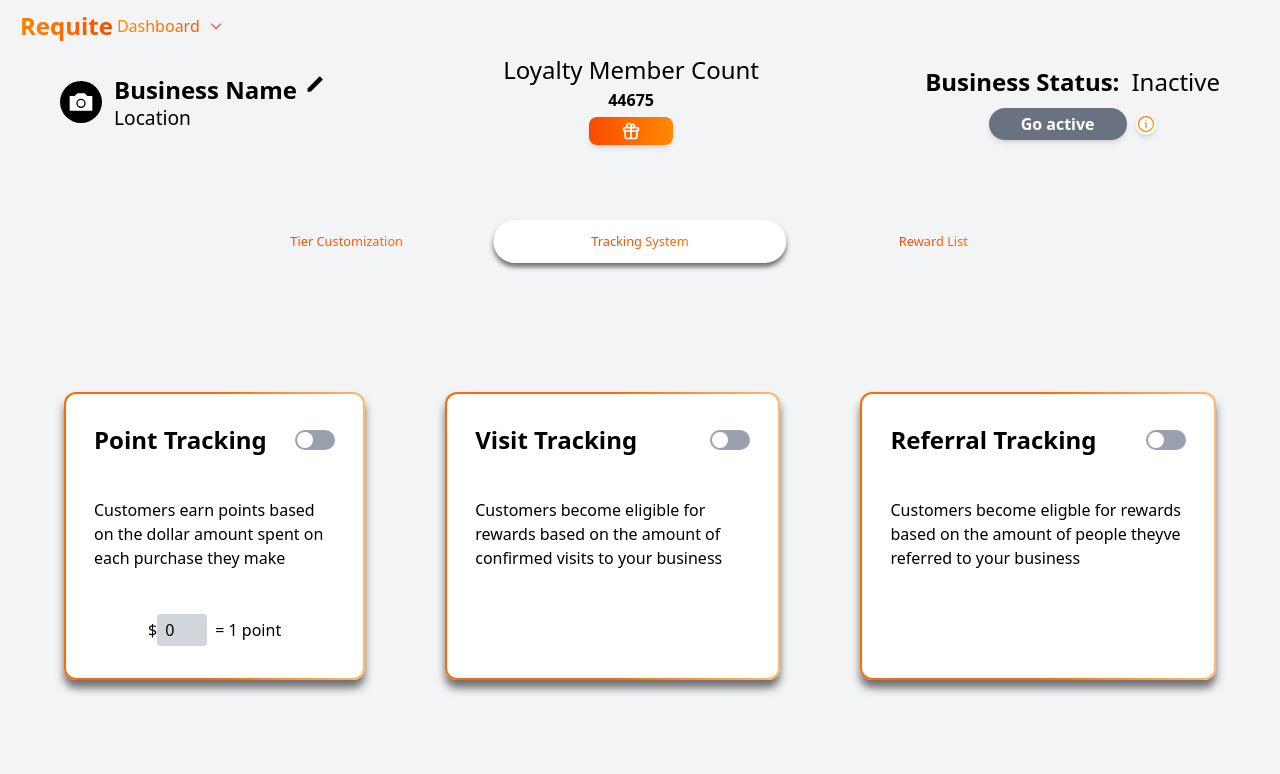
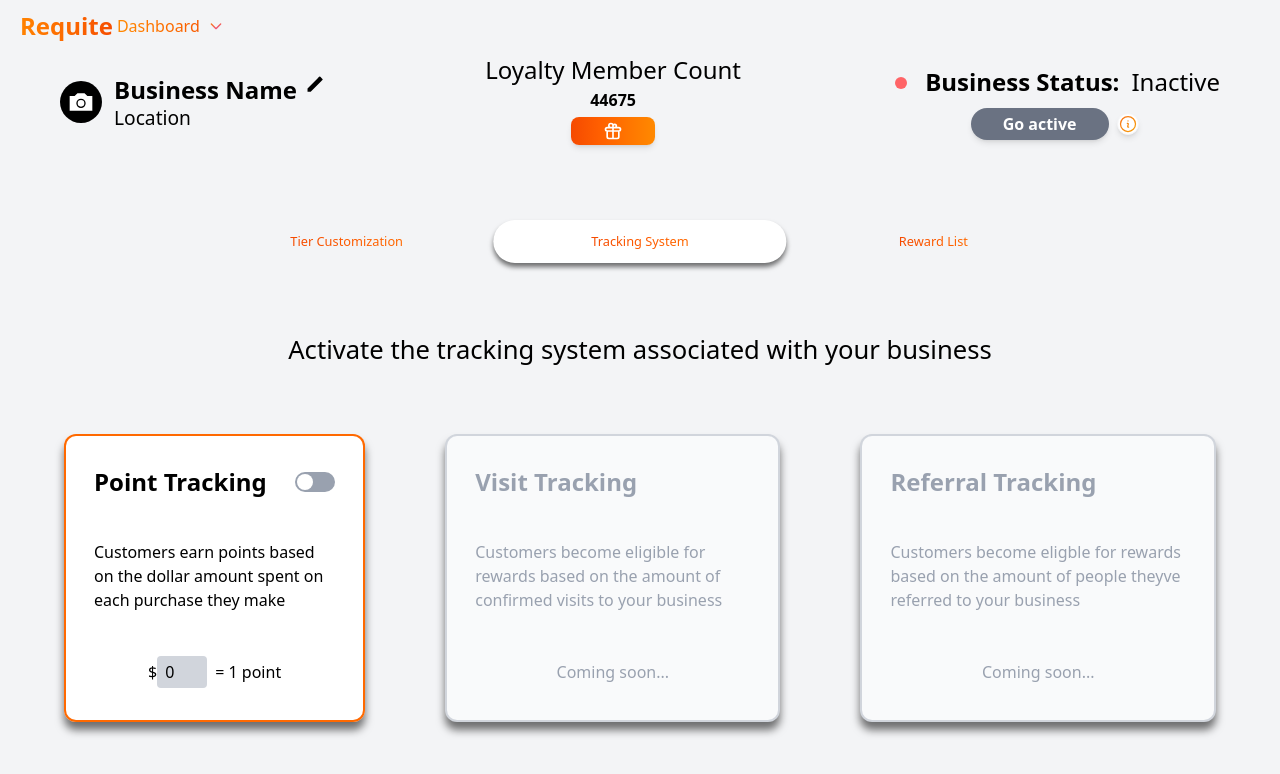
Before and after one commit to bryyc3/Requite-Web, a Next.js app: page /dashboard/tracking-system in a window 1280 px wide. Shown: the top 774 px of the page. Built offline with nearby package versions, Linux system fonts and the light colour scheme.

Commit message:
pulsating status circle, tracking system display based on availability, cursor pointer toggle buttons, reward list conditional header

```diff
--- a/app/(dashboard)/dashboard/components/DashOverview.tsx
+++ b/app/(dashboard)/dashboard/components/DashOverview.tsx
@@ -33,7 +33,11 @@ export default function DashOverview() {
                 </div>
             </div>
             <div className="text-center">
-                <div className="flex gap-3 items-center pb-2">
+                <div className="flex gap-3 items-center justify-center pb-2">
+                    <div className="relative flex h-6 w-6 items-center justify-center translate-y-[1px]">
+                        <div className="absolute h-4 w-4 rounded-full bg-red-500 opacity-75 animate-slow-ping" />
+                        <div className="h-3 w-3 rounded-full bg-red-400" />
+                    </div>
                     <h1 className="font-semibold text-[clamp(1rem,2cqi,1.5rem)]">Business Status:</h1>
                     <h2 className="font-light text-[clamp(1rem,2cqi,1.5rem)]">Inactive</h2>
                 </div>
--- a/app/(dashboard)/dashboard/components/ToggleButton.tsx
+++ b/app/(dashboard)/dashboard/components/ToggleButton.tsx
@@ -8,7 +8,7 @@ export default function ToggleButton({ initial = false }) {
   return (
     <button
       onClick={() => setEnabled(!enabled)}
-      className={`relative w-[40px] aspect-[2/1] rounded-full transition-all duration-300 ${
+      className={`cursor-pointer relative w-[40px] aspect-[2/1] rounded-full transition-all duration-300 ${
         enabled ? "bg-gradient-to-r from-orange-600 via-orange-500 to-orange-400" : "bg-gray-400"
       }`}
     >
--- a/app/(dashboard)/dashboard/reward-list/page.tsx
+++ b/app/(dashboard)/dashboard/reward-list/page.tsx
@@ -4,15 +4,16 @@ import { useState } from "react";
 import { Reward } from "./interfaces/reward";
 import RewardModal from "./components/RewardModal";
 
-const rewards: Reward[] = [{rewardName: "Club Sandwich", cost: 900}, {rewardName: "Turkey Sandwich", cost: 600}, {rewardName: "Chicken Sandwich", cost: 900}]
-
 export default function RewardList(){
-
+    const rewards: Reward[] = []
     const [expandedReward, setExpandedReward] = useState<Reward | null>(null);
 
     return(
         <>
-            <h1 className="text-center mt-15 font-light text-[clamp(1.5rem,2cqi,1.75rem)]">Click on each reward to view/customize its properties</h1>
+            {rewards.length > 0 ?
+                <h1 className="text-center mt-15 font-light text-[clamp(1.5rem,2cqi,1.75rem)]">Click on each reward to view/customize its properties</h1>:
+                <h1 className="text-center mt-15 font-light text-[clamp(1.5rem,2cqi,1.75rem)]">Click add button and create a reward</h1>
+            }
             <div className="flex m-auto gap-15">
                 {rewards.map((reward, index) => (
                     <RewardCard key= {index} reward={reward} onClick={() => setExpandedReward(reward)}/>
--- a/app/(dashboard)/dashboard/tracking-system/components/TrackingSysContainer.tsx
+++ b/app/(dashboard)/dashboard/tracking-system/components/TrackingSysContainer.tsx
@@ -5,21 +5,25 @@ type TrackingSysContainerProps = {
     name: string,
     description: string,
     input: boolean,
-    ppd: string
+    ppd: string,
+    available: boolean
   }
   onChange?: (value: string) => void;
 };
 
 export default function TrackingSysContainer({system, onChange}: TrackingSysContainerProps) {
     return(
-      <div className="rounded-xl bg-gradient-to-r from-orange-500 via-orange-500 to-orange-300 p-[2px] shadow-[0_8px_8px_rgba(0,0,0,0.55)] ">
-        <div className="bg-white rounded-[10px] p-7">
+      <div className={`rounded-xl ${system.available ? "bg-gradient-to-r from-orange-500 via-orange-500 to-orange-500" : "bg-gray-300"} p-[2px] shadow-[0_8px_8px_rgba(0,0,0,0.55)]`}>
+        <div className={`${system.available ? "bg-white" : "bg-gray-50"} rounded-[10px] p-7 `}>
             <div className="flex justify-between items-center pb-10">
-                <h1 className="font-bold text-[clamp(.1rem,2cqi,1.5rem)]">{system.name}</h1>
-                <ToggleButton />
+                <h1 className={`${!system.available && "text-gray-400"} font-bold text-[clamp(.1rem,2cqi,1.5rem)]`}>{system.name}</h1>
+                {system.available &&
+                  <ToggleButton />
+                }
             </div>
-            <p className="font-extralight text-[clamp(.3rem,1.5cqi,1rem)] pb-10">{system.description}</p>
+            <p className={`${!system.available && "text-gray-400"} font-extralight text-[clamp(.3rem,1.5cqi,1rem)] pb-10`}>{system.description}</p>
             <div className="h-[40px] flex justify-center items-center">
+                {!system.available && <p className="text-gray-400 font-extralight text-[clamp(.3rem,1.5cqi,1rem)] text-center">Coming soon...</p>}
                 {system.input &&
                 (<>
                     <p>$</p>
--- a/app/(dashboard)/dashboard/tracking-system/page.tsx
+++ b/app/(dashboard)/dashboard/tracking-system/page.tsx
@@ -1,17 +1,21 @@
 "use client"
 import TrackingSysContainer from "./components/TrackingSysContainer"
 
-const trackingSystems = [{name: "Point Tracking", description: "Customers earn points based on the dollar amount spent on each purchase they make", input: true, ppd: "0"},
-                         {name: "Visit Tracking", description: "Customers become eligible for rewards based on the amount of confirmed visits to your business", input: false, ppd: "0"},
-                         {name: "Referral Tracking", description: "Customers become eligble for rewards based on the amount of people theyve referred to your business", input: false, ppd: "0"}]
+const trackingSystems = [{name: "Point Tracking", description: "Customers earn points based on the dollar amount spent on each purchase they make", input: true, ppd: "0", available: true},
+                         {name: "Visit Tracking", description: "Customers become eligible for rewards based on the amount of confirmed visits to your business", input: false, ppd: "0", available: false},
+                         {name: "Referral Tracking", description: "Customers become eligble for rewards based on the amount of people theyve referred to your business", input: false, ppd: "0", available: false}]
 //pull tracking systems info from db
 
 export default function TrackingSystem(){
     return(
-        <div className="flex-1 flex items-center justify-center gap-20 p-[5cqi]">
-            {trackingSystems.map((systemType, index) => (
-                <TrackingSysContainer key={index} system={systemType} onChange={(value) => (null)}/>
-            ))}
-        </div>
+        <>
+            <h1 className="text-center mt-15 font-light text-[clamp(1.5rem,2cqi,1.75rem)]">Activate the tracking system associated with your business</h1>
+            <div className="flex items-center justify-center gap-20 p-[5cqi]">
+                {trackingSystems.map((systemType, index) => (
+                    <TrackingSysContainer key={index} system={systemType} onChange={(value) => (null)}/>
+                ))}
+            </div>
+        </>
+
     )
 }
--- a/app/globals.css
+++ b/app/globals.css
@@ -1,4 +1,15 @@
 @import "tailwindcss";
+
+@theme {
+  --animate-slow-ping: slow-ping 3s cubic-bezier(0, 0, 0.2, 1) infinite;
+
+  @keyframes slow-ping {
+    75%, 100% {
+      transform: scale(2);
+      opacity: 0;
+    }
+  }
+}
 
 @keyframes shrink {
     from{
```
